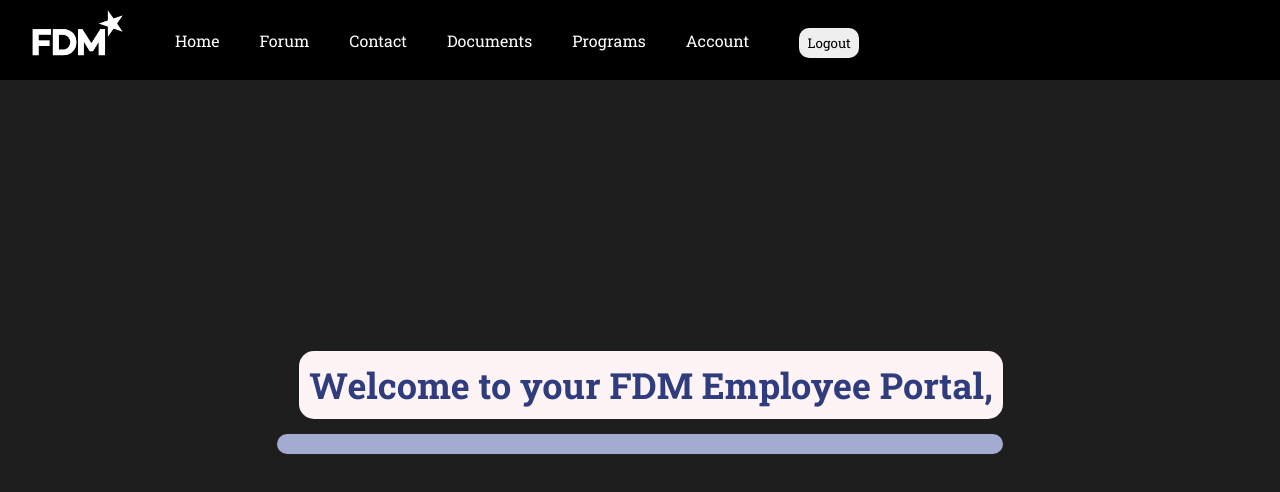
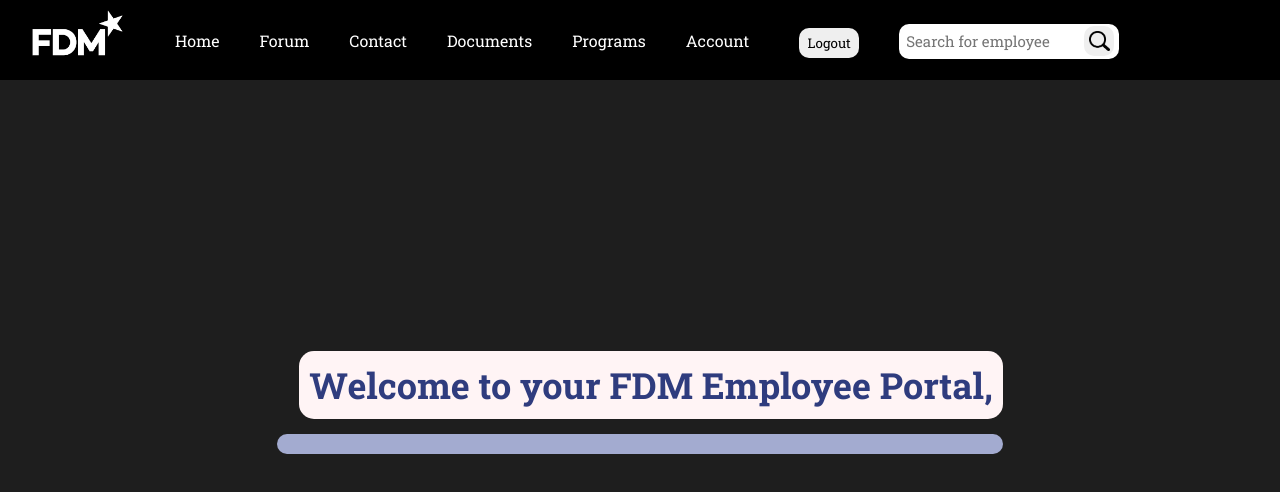
Before and after one commit to Rahat464/ecs506u, a React (Vite) app in the folder frontend/: page /Home in a window 1280 px wide. Shown: the top 492 px of the page. Built offline with nearby package versions, Linux system fonts and the light colour scheme; sample sign-in values are in the browser's storage; a web font is replaced by a local one.

Commit message:
search bar frontend

```diff
--- /dev/null
+++ b/frontend/src/components/SearchResults/SearchResults.jsx
@@ -0,0 +1,28 @@
+import React, { useContext, useEffect } from 'react';
+import './SearchResults.css';
+import { Link, useNavigate, useParams } from 'react-router-dom';
+import Header from '../header/header';
+import { UserContext } from '../../context/userContext';
+import { useLocation } from 'react-router-dom';
+
+
+export const SearchResults = () => {
+
+  const { user, updateUser } = useContext(UserContext);
+
+  const location = useLocation();
+  const queryParams = new URLSearchParams(location.search);
+  const query = queryParams.get('query');
+  console.log({query});
+
+  return (
+    <>
+        <Header />
+        <div className='SearchResults'>
+            <h1>Accounts with '{query}' in name</h1>
+        </div>
+    </>
+  );
+};
+
+export default SearchResults;
--- a/frontend/src/components/header/header.css
+++ b/frontend/src/components/header/header.css
@@ -23,9 +23,46 @@
     align-items: center;
     height: 80px;
 }
+
 .Header li {
     list-style: none;
     padding-right: 40px;
+}
+
+.Header form {
+    display: flex;
+    position: relative;
+}
+
+.Header input {
+    display: flex;
+    width: 220px;
+    height: 35px;
+    text-align: left;
+    font-size: 15px;
+    padding-left: 7px;
+    padding-bottom: 1px;
+    border-radius: 10px;
+    border-style: none;
+    position: relative;
+    top: 16px;
+}
+
+.Header form button {
+    display: flex;
+    position: relative;
+    right: 45px;
+    bottom: 1.5px;
+    width: 30px;
+}
+
+.Header form img {
+    filter: blur();
+    display: flex;
+    position: relative;
+    right:15px;
+    top: 5px;
+    height: 20px;
 }
 
 .Header .link {
--- a/frontend/src/components/header/header.jsx
+++ b/frontend/src/components/header/header.jsx
@@ -1,7 +1,8 @@
-import React, { useContext } from 'react';
+import React, { useContext, useState } from 'react';
 import './header.css';
-import FDMLogo from '../../assets/FDMLogo.png'
-import { Link, useNavigate } from 'react-router-dom';
+import FDMLogo from '../../assets/FDMLogo.png';
+import search from '../../assets/search-icon.png';
+import { Link, useNavigate} from 'react-router-dom';
 import { UserContext } from '../../context/userContext';
 
 
@@ -27,6 +28,13 @@
             throw new Error('Unknown status code returned from the server.');
           }
         })
+      }
+
+      const [searchQuery, setSearchQuery] = useState('');
+
+      const handleSubmit = (e) => {
+        e.preventDefault();
+        navigate(`/SearchResults?query=${searchQuery}`);
       }
 
   return (
@@ -73,6 +81,18 @@
                         </ul>
                     </li>
                     <li> <button onClick={ handleLogout }> Logout </button></li>
+                    <li>
+                      <form onSubmit={handleSubmit} className='search-bar'>
+                        <input
+                          type='text'
+                          placeholder='Search for employee'
+                          className='search'
+                          value={searchQuery}
+                          onChange={(e) => setSearchQuery(e.target.value)}
+                        />
+                        <button type='submit'><img src={search} /></button>
+                      </form>
+                    </li>
                 </ul>
 
 
--- a/frontend/src/main.jsx
+++ b/frontend/src/main.jsx
@@ -18,6 +18,7 @@
 import EditAccount from './components/Account/EditAccount.jsx'
 import LandingPage from './components/LandingPage/LandingPage.jsx'
 import Admin from './components/Admin/Admin.jsx'
+import SearchResults from './components/SearchResults/SearchResults.jsx'
 
 const router = createBrowserRouter([
   {
@@ -72,6 +73,10 @@
   {
     path: '/Admin',
     element: <Admin />,
+  },
+  {
+    path: '/SearchResults',
+    element: <SearchResults />,
   }
 ]);
 
```
Also changed, not shown: frontend/src/assets/search-icon.png (added), frontend/src/components/SearchResults/SearchResults.css (added).
